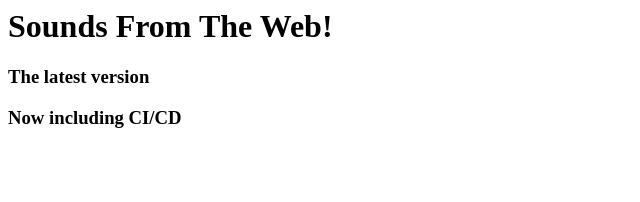
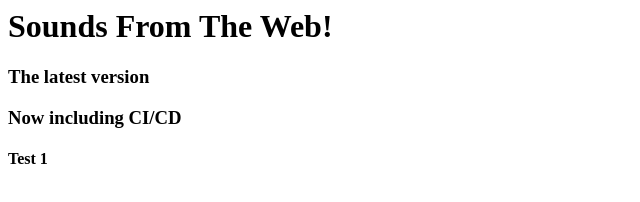
Before and after one commit to astrego/soundsfromtheweb, a website: page build/index.html in a window 1280 px wide. Shown: the full height of the page, 0-640 px from the left. Drawn offline with Linux system fonts and the light colour scheme.

Commit message:
small test 1

```diff
--- a/build/index.html
+++ b/build/index.html
@@ -8,5 +8,6 @@
     <h1>Sounds From The Web!</h1>
     <h3>The latest version</h3>
     <h3>Now including CI/CD</h3>
+    <h4>Test 1<h4>
   </body>
 </html>
```
